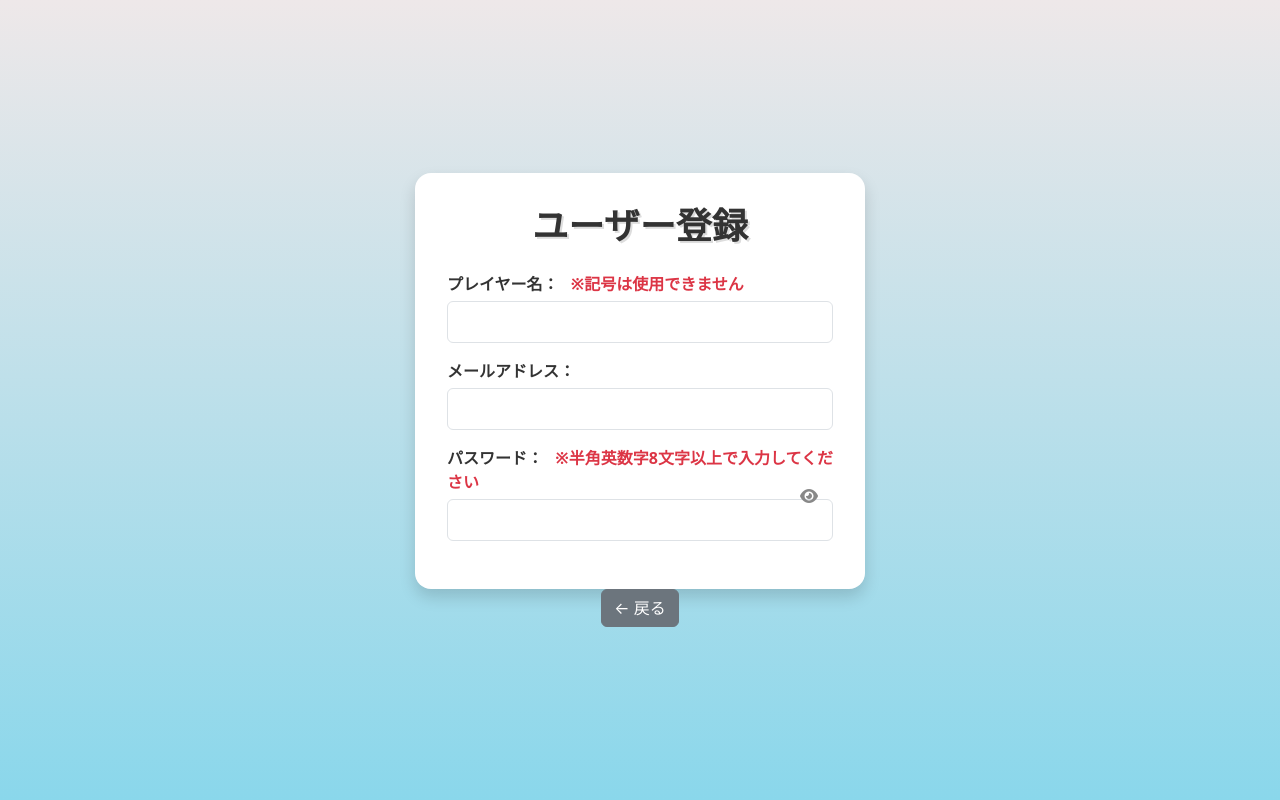
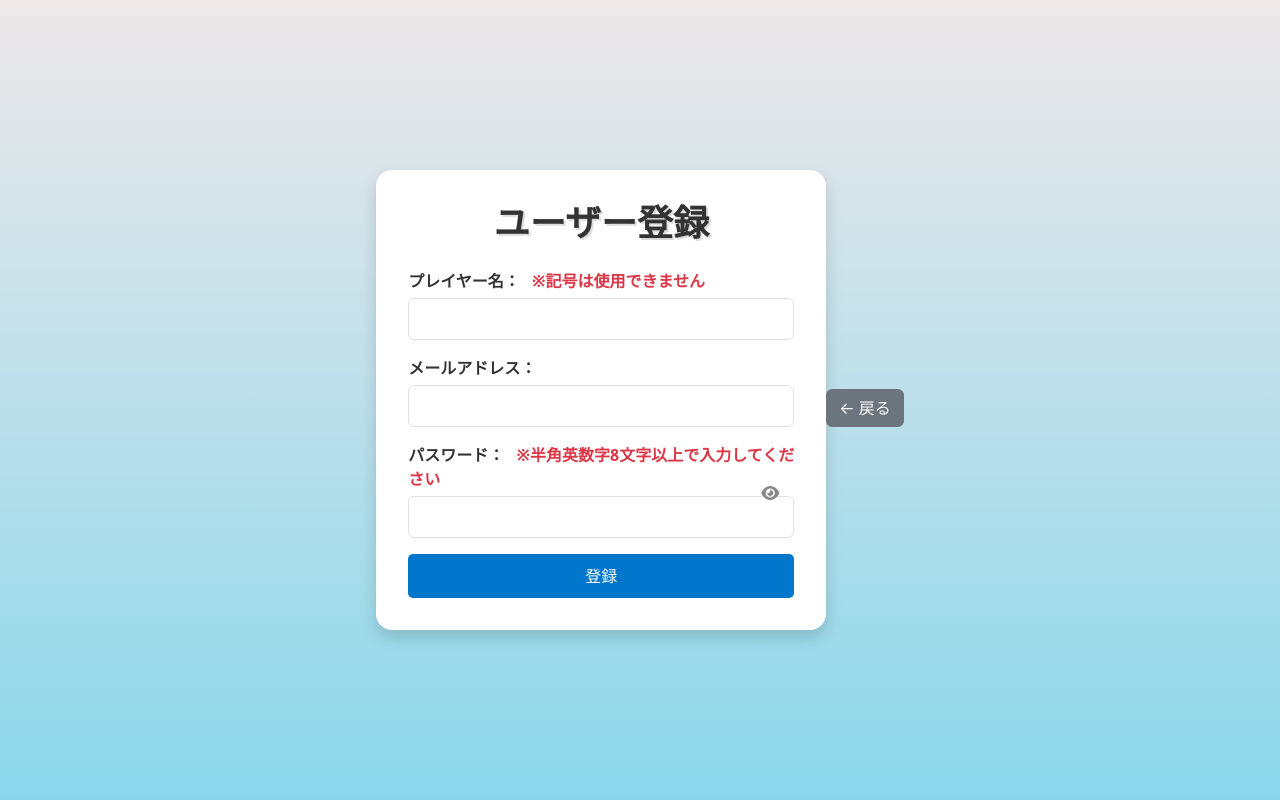
Before and after one commit to yuki-kobayashi/janken-game, a Spring Boot app: page /register in a window 1280 px wide. Run offline with Spring Boot 4, Linux system fonts and the light colour scheme; some of the project's set-up classes (security, data sources, template engines, error pages and the like) are left out, and stand-ins take their place.

Commit message:
ユーザー登録画面に戻るボタン設置

```diff
--- a/src/main/resources/templates/register.html
+++ b/src/main/resources/templates/register.html
@@ -7,7 +7,7 @@
     <link rel="stylesheet" href="https://cdnjs.cloudflare.com/ajax/libs/font-awesome/6.5.0/css/all.min.css">
     <link rel="stylesheet" th:href="@{/style.css}">
 </head>
-<body class="bg-light d-flex flex-column justify-content-center align-items-center vh-100">
+<body class="bg-light d-flex justify-content-center align-items-center vh-100">
     <div class="login-box">
         <h1 class="text-center mb-4">ユーザー登録</h1>
         <form th:action="@{/register}" method="post">
@@ -33,9 +33,10 @@
                     <i class="fa-solid fa-eye"></i>
                 </span>
             </div>
+            <button class="btn btn-success w-100" type="submit">登録</button>
         </form>
     </div>
-    <a th:href="@{/login}" class="btn btn-secondary">← 戻る</a>
+    <a th:href="@{/login}" class="btn btn-secondary mt-3">← 戻る</a>
     <script th:src="@{/main.js}"></script>
 </body>
 </html>
```
